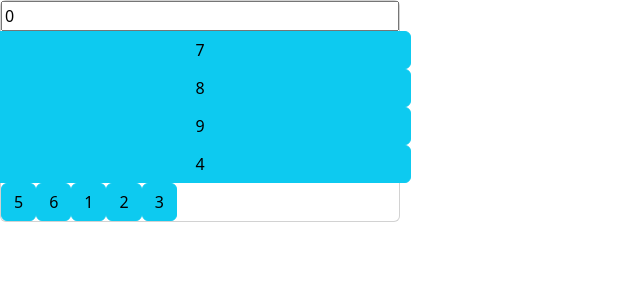
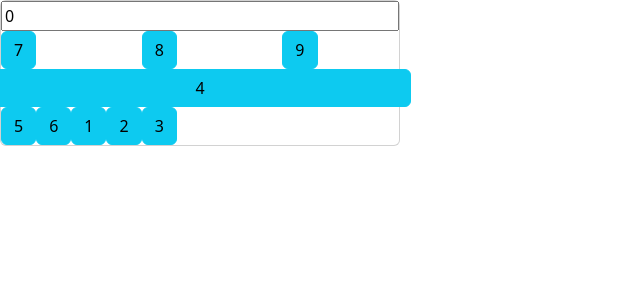
Before and after one commit to StudentCZ/MiscProjects, a React (Create React App) app: page /calculator in a window 1280 px wide. Shown: the top 300 px of the page, without its empty margins (0-640 px from the left). Built offline with nearby package versions, Linux system fonts and the light colour scheme.

Commit message:
added cols

```diff
--- a/src/Calculator/Calculator.js
+++ b/src/Calculator/Calculator.js
@@ -7,15 +7,22 @@ const Calculator = () => {
       <input type='text' className='calculator-screen z-depth-1' value='0' />
       <div className='calculator-keys'>
         <div className='row'>
+          <div className='col'>
             <button type='button' className='btn btn-info waves-effect'>
               7
             </button>
+          </div>
+          <div className='col'>
             <button type='button' className='btn btn-info waves-effect'>
               8
             </button>
+          </div>
+          <div className='col'>
             <button type='button' className='btn btn-info waves-effect'>
               9
             </button>
+          </div>
+
           <button type='button' className='btn btn-info waves-effect'>
             4
           </button>
```
Lines whose indentation alone changed are shown as unchanged.
